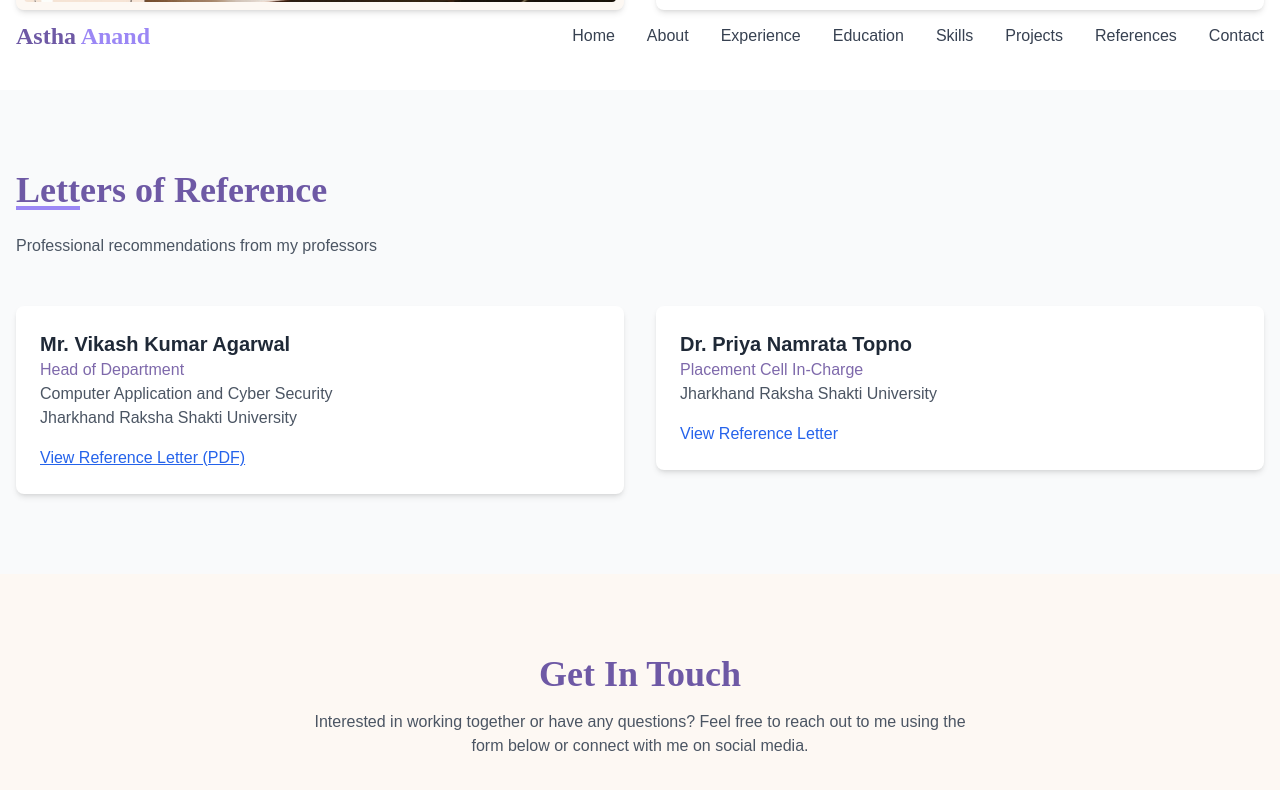
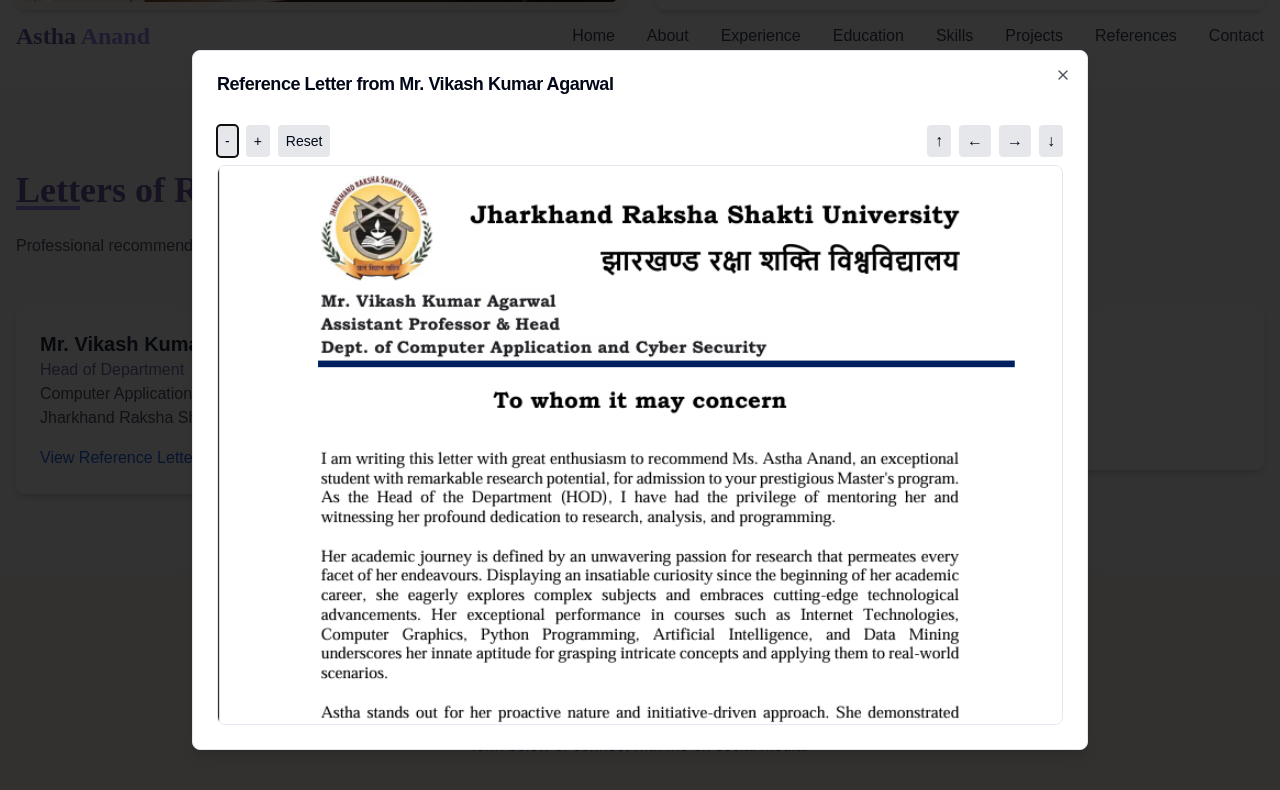
Before and after one commit to asthaanand12/asthasportfolio, a React (Vite) app: page / in a window 1280 px wide. Both pictures are taken after a click on the element 320 px from the left and 6442 px from the top of the page. Shown: the part 6042-6832 px from the top of the page. Built offline with nearby package versions, Linux system fonts and the light colour scheme.

Commit message:
Revert reference letter changes
Reverts changes to the reference letter display, keeping the previous option and attaching two images for Mr. Vikash Kumar Agarwal's letter, with the second image below the first.

```diff
--- a/src/components/References.tsx
+++ b/src/components/References.tsx
@@ -15,8 +15,11 @@ const references = [
     title: "Head of Department",
     department: "Computer Application and Cyber Security",
     institution: "Jharkhand Raksha Shakti University",
-    letter: null,
-    pdf: "/lovable-uploads/d417dcd4-4c0e-479a-a6b6-94a2426f9e18.pdf", // update path here if different
+    letter: [
+      "/lovable-uploads/df8744f1-2ee3-473d-a409-31c833925700.png",
+      "/lovable-uploads/8f35c6bc-7753-4304-8e35-cab2b417f0fb.png",
+    ],
+    pdf: null,
   },
   {
     name: "Dr. Priya Namrata Topno",
@@ -53,24 +56,6 @@ const References = () => {
               transition={{ duration: 0.5, delay: index * 0.1 }}
               viewport={{ once: true }}
             >
-              {ref.pdf ? (
-                <div className="bg-white p-6 rounded-lg shadow-md">
-                  <h3 className="text-xl font-semibold text-gray-800">{ref.name}</h3>
-                  <p className="text-data font-medium">{ref.title}</p>
-                  {ref.department && (
-                    <p className="text-gray-600">{ref.department}</p>
-                  )}
-                  <p className="text-gray-600">{ref.institution}</p>
-                  <a
-                    href={ref.pdf}
-                    target="_blank"
-                    rel="noopener noreferrer"
-                    className="block mt-4 text-blue-600 hover:text-blue-700 underline font-medium"
-                  >
-                    View Reference Letter (PDF)
-                  </a>
-                </div>
-              ) : (
               <Dialog>
                 <DialogTrigger asChild>
                   <div className="bg-white p-6 rounded-lg shadow-md cursor-pointer hover:shadow-lg transition-shadow">
@@ -90,16 +75,22 @@ const References = () => {
                     <DialogTitle>Reference Letter from {ref.name}</DialogTitle>
                   </DialogHeader>
                   <div className="mt-4">
-                      {ref.letter && (
+                    {/* Handle both single string and array for letter */}
+                    {ref.letter &&
+                      (Array.isArray(ref.letter) ? (
+                        <ZoomableImage
+                          srcList={ref.letter}
+                          alt={`Reference letter from ${ref.name}`}
+                        />
+                      ) : (
                         <ZoomableImage
                           src={ref.letter}
                           alt={`Reference letter from ${ref.name}`}
                         />
-                      )}
+                      ))}
                   </div>
                 </DialogContent>
               </Dialog>
-              )}
             </motion.div>
           ))}
         </div>
--- a/src/components/ZoomableImage.tsx
+++ b/src/components/ZoomableImage.tsx
@@ -2,16 +2,17 @@
 import React, { useRef, useState } from "react";
 
 interface ZoomableImageProps {
-  src: string;
+  src?: string;
   alt: string;
+  srcList?: string[]; // new: supports multi-page
 }
 
-const ZoomableImage: React.FC<ZoomableImageProps> = ({ src, alt }) => {
+const ZoomableImage: React.FC<ZoomableImageProps> = ({ src, alt, srcList }) => {
   const [scale, setScale] = useState(1);
   const scrollContainerRef = useRef<HTMLDivElement>(null);
 
-  const handleZoomIn = () => setScale(s => Math.min(s + 0.1, 2));
-  const handleZoomOut = () => setScale(s => Math.max(s - 0.1, 0.5));
+  const handleZoomIn = () => setScale((s) => Math.min(s + 0.1, 2));
+  const handleZoomOut = () => setScale((s) => Math.max(s - 0.1, 0.5));
   const handleReset = () => setScale(1);
 
   // Scroll controls (optional)
@@ -20,6 +21,9 @@ const ZoomableImage: React.FC<ZoomableImageProps> = ({ src, alt }) => {
       scrollContainerRef.current.scrollBy({ left: dx, top: dy, behavior: "smooth" });
     }
   };
+
+  // Use either a single image or a list
+  const images = srcList && srcList.length > 0 ? srcList : src ? [src] : [];
 
   return (
     <div>
@@ -38,12 +42,24 @@ const ZoomableImage: React.FC<ZoomableImageProps> = ({ src, alt }) => {
         className="overflow-auto border rounded-lg bg-gray-50 mx-auto max-h-[70vh] max-w-full"
         style={{ minHeight: 300 }}
       >
-        <img
-          src={src}
-          alt={alt}
-          style={{ transform: `scale(${scale})`, transformOrigin: "top left", transition: "transform 0.25s" }}
-          className="block"
-        />
+        <div style={{ width: "100%" }}>
+          {images.map((img, idx) => (
+            <img
+              key={idx}
+              src={img}
+              alt={`${alt}${images.length > 1 ? ` (page ${idx + 1})` : ""}`}
+              style={{
+                transform: `scale(${scale})`,
+                transformOrigin: "top left",
+                transition: "transform 0.25s",
+                marginBottom: idx !== images.length - 1 ? 24 : 0,
+                width: "100%",
+                height: "auto",
+                display: "block",
+              }}
+            />
+          ))}
+        </div>
       </div>
     </div>
   );
```
Also changed, not shown: public/lovable-uploads/8f35c6bc-7753-4304-8e35-cab2b417f0fb.png (added), public/lovable-uploads/df8744f1-2ee3-473d-a409-31c833925700.png (added). Lines whose indentation alone changed are shown as unchanged.
